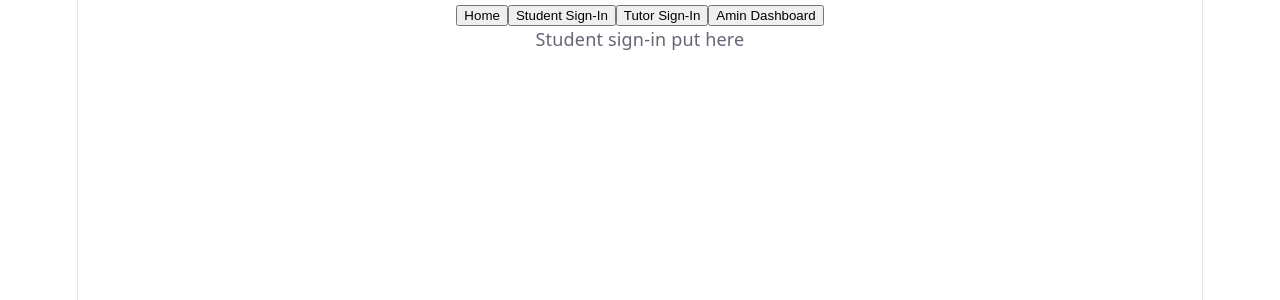
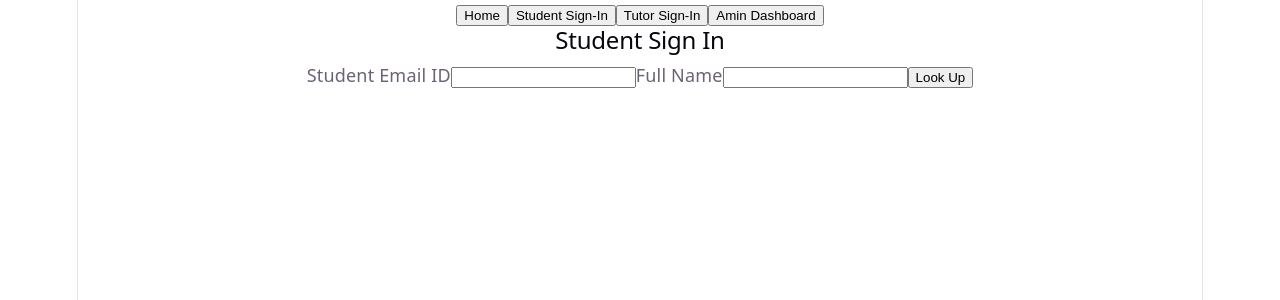
Before and after one commit to hurbgh/-CS499-MathTutorLabManager, a React (Vite) app in the folder mathtutorlabmanager/: page / in a window 1280 px wide. Both pictures are taken after a click on the button "Student Sign-In". Shown: the top 300 px of the page. Built offline with nearby package versions, Linux system fonts and the light colour scheme.

Commit message:
Student sign in working

```diff
--- a/mathtutorlabmanager/src/App.jsx
+++ b/mathtutorlabmanager/src/App.jsx
@@ -2,17 +2,23 @@ import { useState } from "react";
 import Navbar from "./components/Navbar";
 import Home from "./components/Home";
 import "./App.css"
+import StudentSignIn from "./components/StudentSignIn";
+import { sessionAttendance } from "./data/mockData";
 
 export default function App(){
     const [view,setView]=useState("home");
+    const [records,setRecords]=useState(sessionAttendance);
 
+    function handleSignIn(record){
+        setRecords([...records,record]);
+    }
     return(
         <div>
             <Navbar currentView={view} onSelect={setView}/>
             {view === "home"&&<Home/>}
-            {view === "student"&&<p>Student sign-in put here</p>}
+            {view === "student"&&<StudentSignIn onSignIn={handleSignIn}/>}
             {view === "tutor"&&<p>Tutor sign-in put here</p>}
-            {view === "admin"&&<p>Admn dashboard put here</p>}
+            {view === "admin"&&<p>Admn dashboard - {records.length} records on file</p>}
         </div>
     )
 }
--- /dev/null
+++ b/mathtutorlabmanager/src/components/StudentSignIn.jsx
@@ -0,0 +1,84 @@
+import { students, classes } from "../data/mockData";
+import { useState } from "react";
+
+export default function StudentSignIn({ onSignIn }) {
+    //state first, zone 1
+    const [enteredId, setEnteredID] = useState("");
+    const [enteredName, setEnteredName] = useState("");
+    const [matchedStudent, setMatchedStudent] = useState(null);
+    const [errorMsg, setErrorMsg] = useState("");
+    const [classSearch, setClassSearch] = useState("");
+    const [selectedClass, setSelectedClass] = useState(null);
+
+    //handlers, zone 1
+    function handleLookup(e) {
+        e.preventDefault();
+        const match = students.find(
+            (s) => s.email_id === enteredId && s.full_name === enteredName
+        );//AI disclosure. I needed help from AI for the logic and making sure this works properly, also
+        //because the bugs are way worse, I made several typos that led to this code rendiring but not working, I needed
+        //its help to find hidden typos that secretly broke this
+        if (match) {
+            setMatchedStudent(match);
+            setErrorMsg("");
+        } else {
+            setMatchedStudent(null);
+            setErrorMsg("No student found with that ID and name. Please check for typos.");
+
+        }
+    }
+    function handleConfirm() {
+        if (!selectedClass) return;
+        onSignIn({
+            session_ID: Date.now(),
+            date: new Date().toISOString().slice(0, 10),
+            student_email_id: matchedStudent.email_id,
+            class_id: selectedClass.class_id,
+            //I got help from AI to make the date sign in part, i did not know i can get date using those built in functions
+        });
+        setEnteredID(""); setEnteredName(""); setMatchedStudent(null);
+        setSelectedClass(null); setClassSearch("");
+    }
+    //jsx three stages shown conditionally, zone 2
+    return (
+        <div className="student-signin">
+            <h2>Student Sign In</h2>
+            {!matchedStudent && (
+                <form onSubmit={handleLookup}>
+                    <label>Student Email ID</label>
+                    <input value={enteredId} onChange={(e) =>
+                        setEnteredID(e.target.value)} required />
+                    <label>Full Name</label>
+                    <input value={enteredName} onChange={(e) => setEnteredName(e.target.value)} required />
+                    <button type="submit">Look Up</button>
+                    {errorMsg && <p className="error">{errorMsg}</p>}
+                </form>
+            )}
+            {matchedStudent && !selectedClass && (
+                <div>
+                    <p>Welcome, {matchedStudent.full_name}! Which class are you here for?</p>
+                    <input placeholder="Search classes..." value={classSearch}
+                        onChange={(e) => setClassSearch(e.target.value)} />
+                    <ul>
+                        {classes
+                            .filter((c) =>
+                                c.class_name.toLowerCase().includes(classSearch.toLowerCase()) ||
+                                c.class_id.toLowerCase().includes(classSearch.toLowerCase()))
+                            .map((c) => (
+                                <li key={c.class_id}>
+                                    <button onClick={() => setSelectedClass(c)}>
+                                        {c.class_id}-{c.class_name}
+                                    </button>
+                                </li>
+                            ))}
+                    </ul>
+                </div>
+            )}
+            {matchedStudent && selectedClass && (
+                <div>
+                    <p>{matchedStudent.full_name}-{selectedClass.class_id}({selectedClass.class_name})</p>
+                    <button onClick={handleConfirm}>Confirm Sign In</button>
+                    <button onClick={() => setSelectedClass(null)}>Pick a different class</button></div>)}
+        </div>
+    )
+}
```
